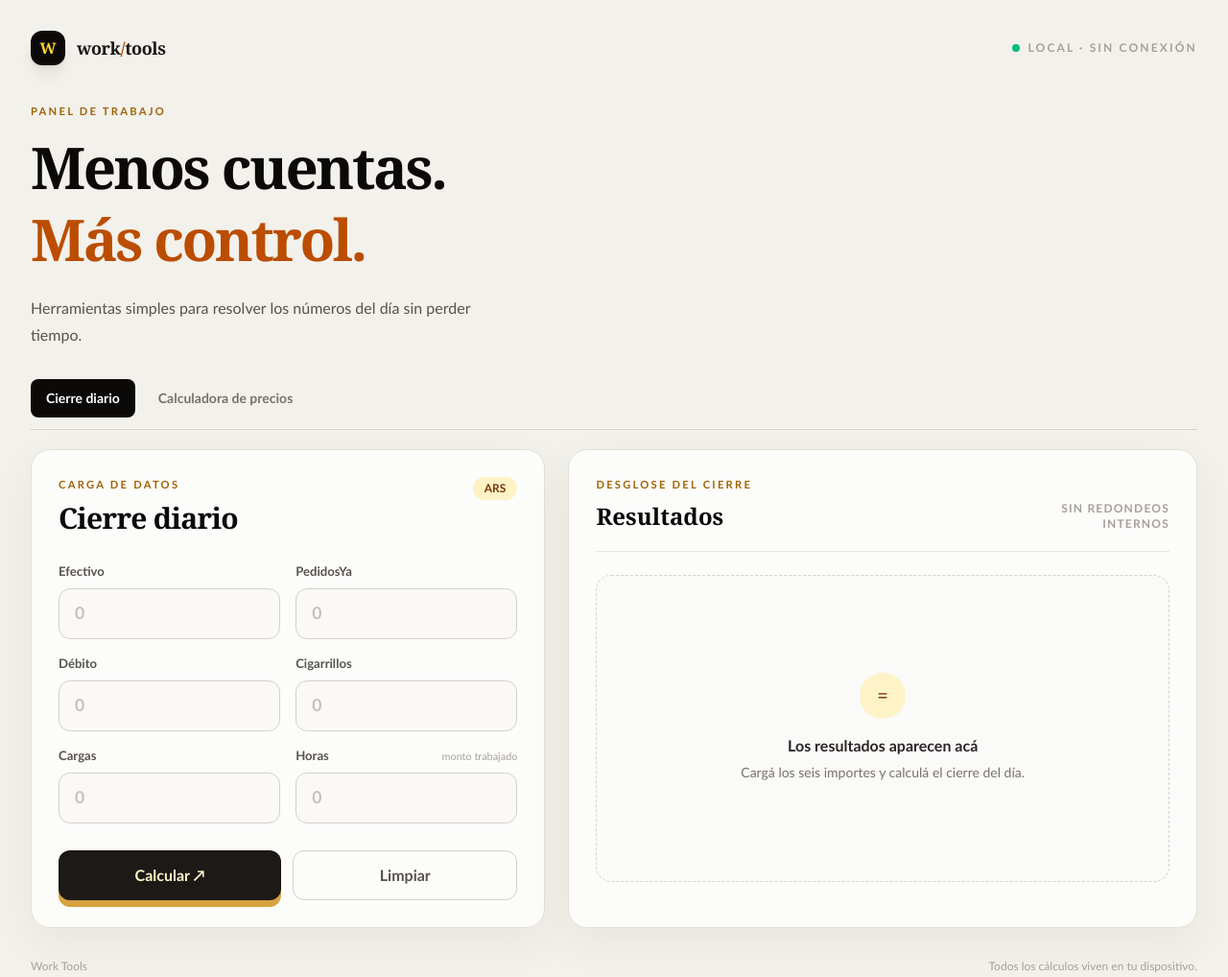
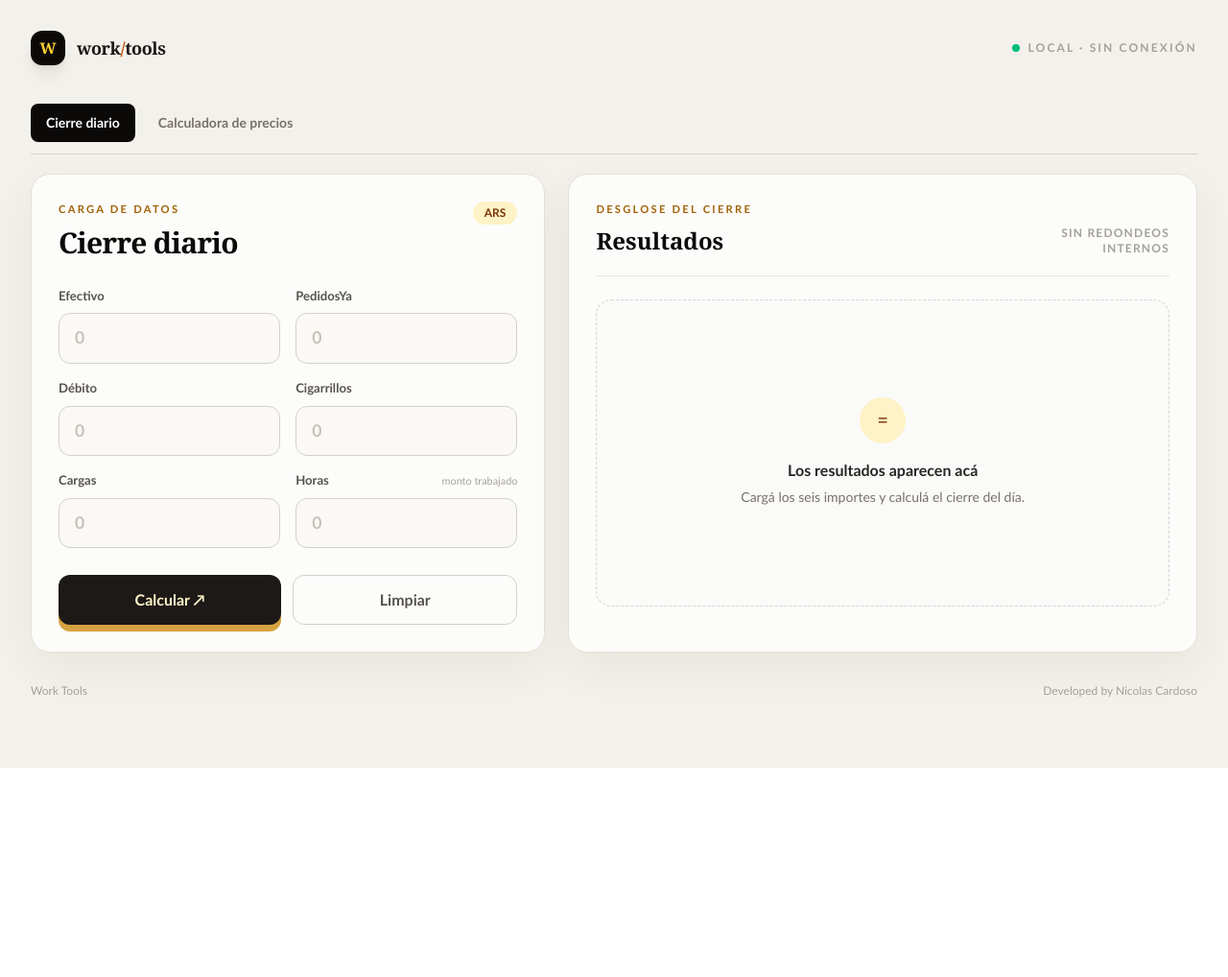
Before and after one commit to cardosonicolas/work-tools, an Astro site: page / in a window 1280 px wide. Shown: the whole page at 96% size. After the commit the page ends 800 px from the top, so only its background shows below. Built offline with nearby package versions, Linux system fonts and the light colour scheme; Astro itself is replaced by a stand-in of ours.

Commit message:
feat: streamline tool layout and add author credit

```diff
--- a/src/layouts/ToolLayout.astro
+++ b/src/layouts/ToolLayout.astro
@@ -37,20 +37,20 @@ const heroClass = compactMobileHero
         </div>
       </header>
 
-      <div class={heroClass}>
-        <p class="eyebrow">Panel de trabajo</p>
-        <h1 class="mt-3 font-display text-4xl font-semibold leading-tight tracking-[-0.04em] text-stone-950 sm:text-6xl">
-          Menos cuentas.<br /><span class="text-amber-700">Más control.</span>
-        </h1>
-        <p class="mt-5 max-w-lg text-base leading-7 text-stone-600">Herramientas simples para resolver los números del día sin perder tiempo.</p>
-      </div>
-
       <ToolNavigation active={activeTool} />
       <slot />
 
-      <footer class="mt-8 flex justify-between text-xs font-medium text-stone-400">
+      <footer class="mt-8 flex flex-wrap justify-between gap-x-4 gap-y-2 text-xs font-medium text-stone-400">
         <span>Work Tools</span>
-        <span>Todos los cálculos viven en tu dispositivo.</span>
+        <span>
+          Developed by
+          <a
+          class="transition-colors hover:text-stone-700"
+          href="https://cardosonicolas.github.io/"
+          target="_blank"
+          rel="noreferrer"> Nicolas Cardoso
+        </a>
+        </span>
       </footer>
     </div>
   </main>
```
